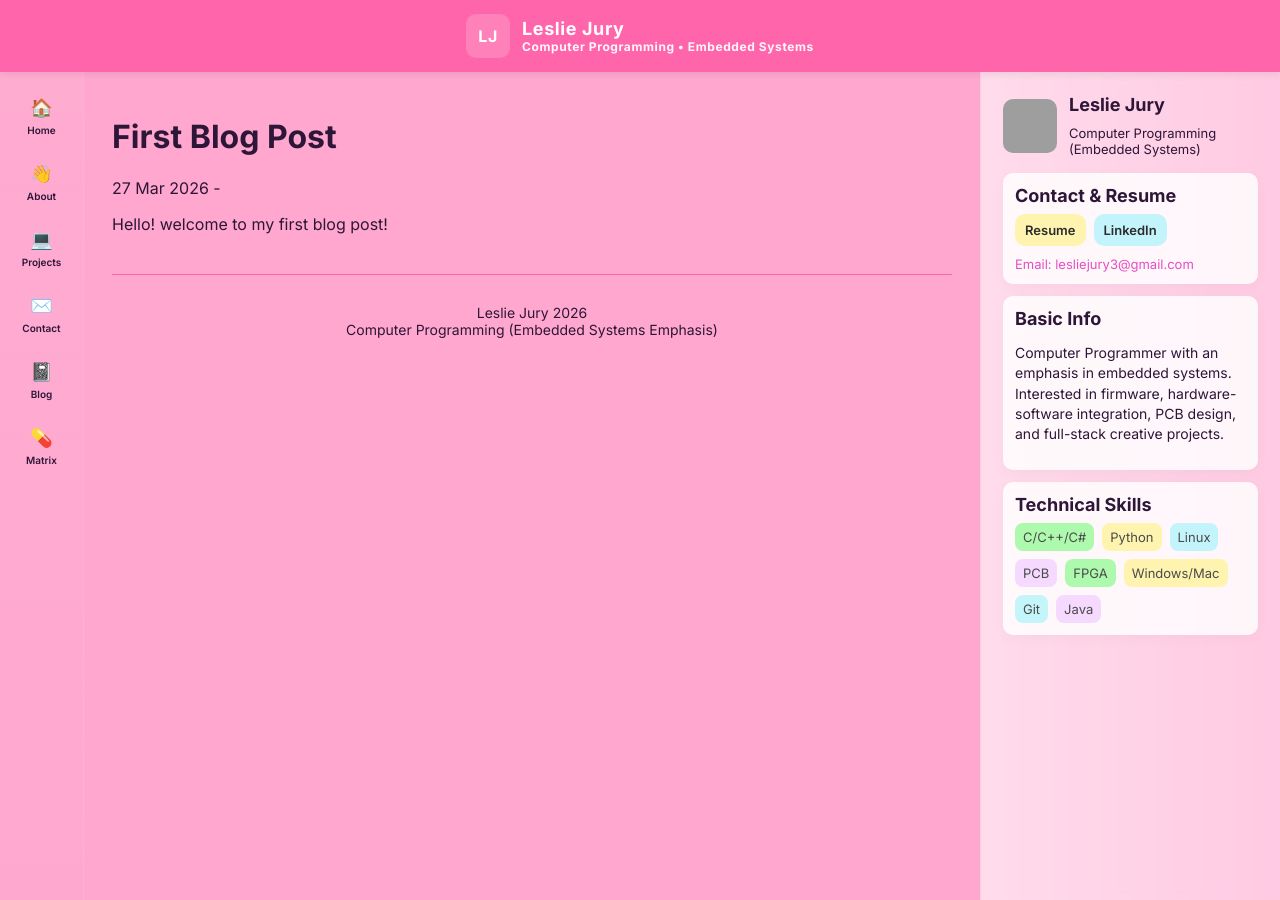
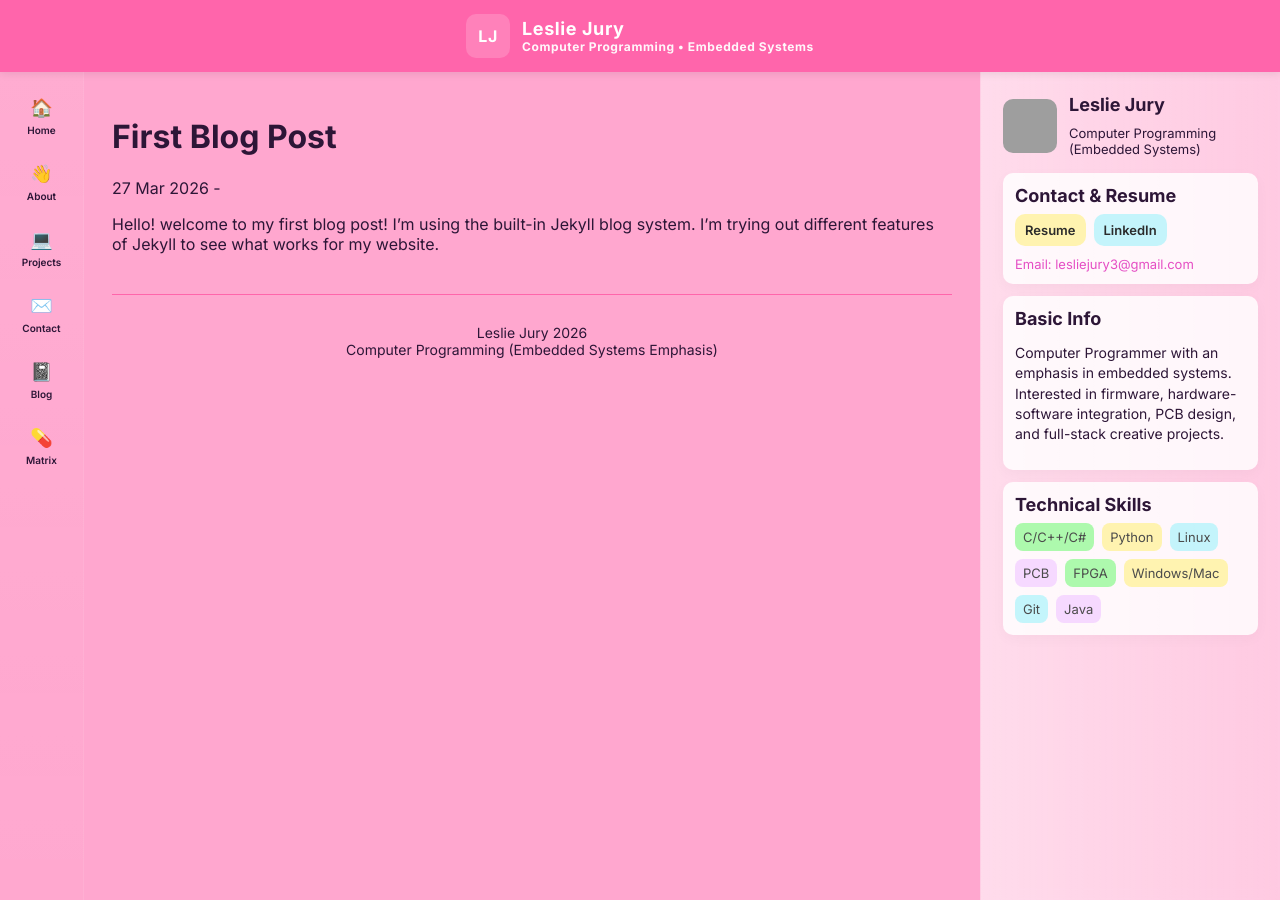
Before and after one commit to LeslieJury/lesliejury.github.io, a Jekyll site: the page built from _posts/2026-03-27-first-blog-post.md, in a window 1280 px wide and 900 px high. Built offline with Jekyll 4.4.1, drawn with Linux system fonts in a browser that asks for light colours; grey boxes are pictures that could not be loaded.

Commit message:
update blog

```diff
--- a/_posts/2026-03-27-first-blog-post.md
+++ b/_posts/2026-03-27-first-blog-post.md
@@ -5,4 +5,4 @@ date:   2026-03-27
 categories: devlog
 ---
 
-Hello! welcome to my first blog post!
+Hello! welcome to my first blog post! I'm using the built-in Jekyll blog system. I'm trying out different features of Jekyll to see what works for my website.
```
